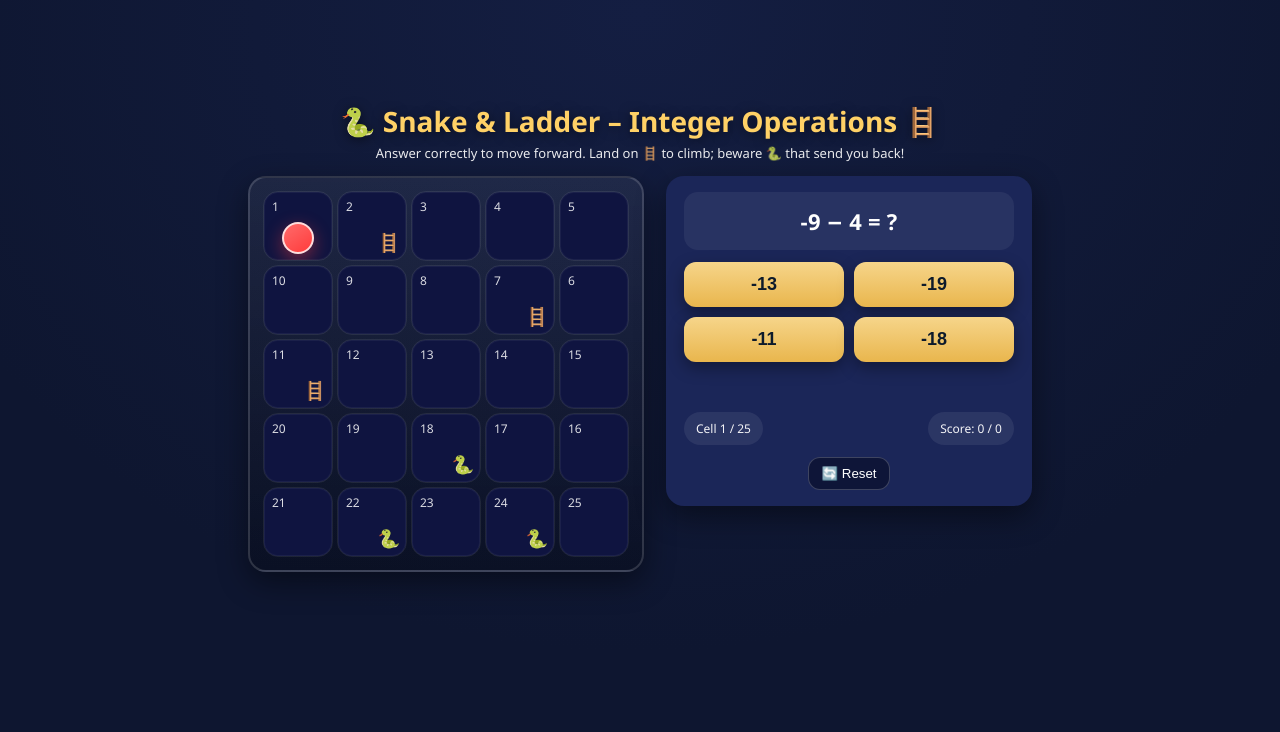
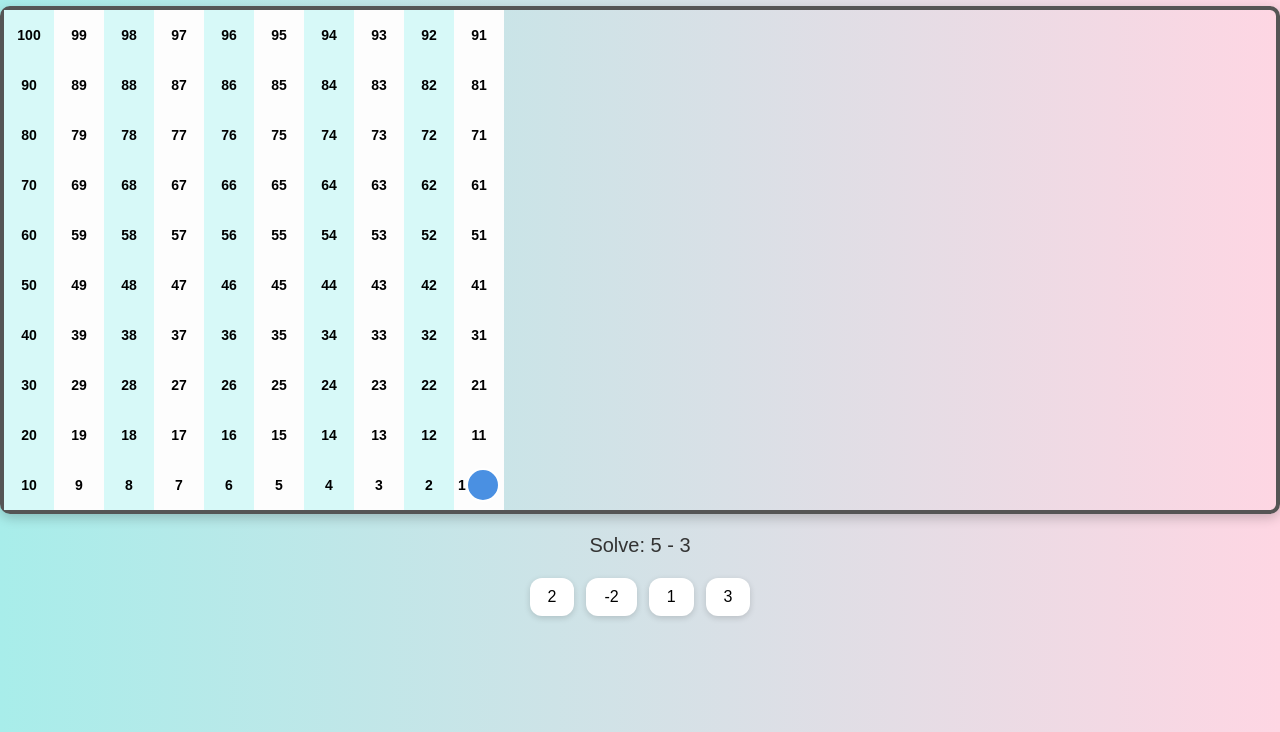
Before and after one commit to Expertmathtutoring/integers-1, a plain HTML site: page index.html in a window 1280 px wide. Shown: the part 68-800 px from the top of the page. Drawn offline with Linux system fonts and the light colour scheme.

Commit message:
index.html

```diff
--- a/index.html
+++ b/index.html
@@ -1,266 +1,203 @@
 <!DOCTYPE html>
 <html lang="en">
 <head>
-  <meta charset="UTF-8" />
-  <meta name="viewport" content="width=device-width, initial-scale=1.0" />
-  <title>Snake & Ladder – Integer Ops</title>
+  <meta charset="UTF-8">
+  <title>Snake & Ladder Integer Game</title>
   <style>
-    :root{
-      --bg1:#0e1630; --bg2:#141e42; --card:#1b2658; --accent:#ffd166; --good:#2ecc71; --bad:#e74c3c;
+    body {
+      font-family: 'Poppins', sans-serif;
+      background: linear-gradient(to right, #a8edea, #fed6e3);
+      text-align: center;
+      margin: 0;
+      padding: 0;
     }
-    html,body{height:100%}
-    body{
-      margin:0; display:flex; align-items:center; justify-content:center; flex-direction:column;
-      background: radial-gradient(60% 80% at 50% 10%, var(--bg2), var(--bg1)); color:#fff;
-      font-family: "Segoe UI", Tahoma, Geneva, Verdana, sans-serif;
+    h1 {
+      color: #444;
+      margin-top: 15px;
     }
-    h1{ margin:10px 0 4px; font-size:28px; color:var(--accent); text-shadow:0 2px 12px rgba(0,0,0,.5)}
-    .subtitle{opacity:.9; font-size:13px; margin-bottom:14px}
-
-    .wrap{ display:flex; gap:22px; flex-wrap:wrap; align-items:flex-start; justify-content:center; }
-
-    /* BOARD */
-    .board{
-      background: linear-gradient(180deg, rgba(255,255,255,.06), rgba(0,0,0,.25));
-      border: 2px solid rgba(255,255,255,.15);
-      border-radius: 18px; padding:14px; box-shadow:0 10px 30px rgba(0,0,0,.45);
+    #board {
+      display: grid;
+      grid-template-columns: repeat(10, 50px);
+      grid-template-rows: repeat(10, 50px);
+      margin: 20px auto;
+      border: 4px solid #555;
+      border-radius: 10px;
+      box-shadow: 0 4px 12px rgba(0,0,0,0.2);
     }
-    .grid{ display:grid; grid-template-columns: repeat(5, 68px); grid-auto-rows: 68px; gap:6px; }
-    .cell{
-      position:relative; border-radius:14px; background:#0f1440; overflow:hidden;
-      outline:1px solid rgba(255,255,255,.08); box-shadow: inset 0 0 0 1px rgba(255,255,255,.05);
+    .cell {
+      width: 50px;
+      height: 50px;
+      display: flex;
+      align-items: center;
+      justify-content: center;
+      font-size: 14px;
+      font-weight: bold;
     }
-    .cell .num{ position:absolute; top:6px; left:8px; font-size:12px; opacity:.85; }
-
-    /* Snake/Ladder markers */
-    .cell.snake::after{ content:"🐍"; position:absolute; right:6px; bottom:6px; font-size:18px; }
-    .cell.ladder::after{ content:"🪜"; position:absolute; right:6px; bottom:6px; font-size:18px; }
-
-    /* Pawn */
-    .pawn{ position:absolute; width:28px; height:28px; border-radius:50%; background:linear-gradient(145deg,#ff6b6b,#ff3b3b);
-           box-shadow:0 6px 18px rgba(255,59,59,.45); bottom:6px; left:50%; transform:translateX(-50%);
-           border:2px solid rgba(255,255,255,.8); animation: pop .35s ease; }
-    @keyframes pop{ from{ transform:translateX(-50%) scale(.4); opacity:.2 } to{ transform:translateX(-50%) scale(1); opacity:1 } }
-
-    /* PANEL */
-    .panel{
-      background: var(--card); border-radius:18px; padding:16px 18px; width: 330px;
-      box-shadow:0 10px 30px rgba(0,0,0,.45);
+    .cell:nth-child(even) {
+      background-color: #fdfdfd;
     }
-    .question{ font-size:22px; font-weight:800; text-align:center; background:rgba(255,255,255,.06);
-               padding:14px 12px; border-radius:14px; margin-bottom:12px; letter-spacing:.2px }
-
-    .options{ display:grid; grid-template-columns: repeat(2, 1fr); gap:10px; }
-    .btn{ padding:12px 14px; border:none; border-radius:12px; font-size:18px; font-weight:800; cursor:pointer;
-          color:#0d1a2b; background: linear-gradient(180deg,#f6d58a,#e9b64d); box-shadow:0 6px 16px rgba(0,0,0,.35);
-          transition: transform .12s ease, box-shadow .12s ease, filter .12s ease; }
-    .btn:hover{ transform: translateY(-2px); box-shadow:0 10px 22px rgba(0,0,0,.5) }
-    .btn.correct{ background: linear-gradient(180deg,#8df0b8,#33d17a); color:#082016 }
-    .btn.wrong{ background: linear-gradient(180deg,#ff9a9a,#ff5e5e); color:#2b0d0d }
-    .btn:disabled{ filter: grayscale(.3); cursor:not-allowed }
-
-    .meta{ display:flex; justify-content:space-between; align-items:center; margin-top:12px; font-size:14px; opacity:.95 }
-    .feedback{ min-height:28px; margin-top:10px; font-weight:900; text-align:center }
-    .good{ color: var(--good) } .bad{ color: var(--bad) }
-
-    .controls{ display:flex; gap:10px; margin-top:12px; justify-content:center }
-    .pill{ padding:8px 12px; border-radius:999px; background:rgba(255,255,255,.08); font-size:12px }
-    .reset{ background:#0e1538; border:1px solid rgba(255,255,255,.2); color:#fff; border-radius:12px; padding:8px 12px; cursor:pointer }
+    .cell:nth-child(odd) {
+      background-color: #d7f9f8;
+    }
+    #player {
+      width: 30px;
+      height: 30px;
+      background-color: #4a90e2;
+      border-radius: 50%;
+      border: 2px solid white;
+    }
+    #question {
+      margin: 15px;
+      font-size: 20px;
+      color: #333;
+    }
+    .option-btn {
+      margin: 6px;
+      padding: 10px 18px;
+      border: none;
+      border-radius: 12px;
+      cursor: pointer;
+      font-size: 16px;
+      background: white;
+      box-shadow: 0 2px 6px rgba(0,0,0,0.15);
+      transition: 0.3s;
+    }
+    .option-btn:hover {
+      background: #ffecd2;
+      transform: scale(1.05);
+    }
+    #feedback {
+      margin: 15px;
+      font-size: 18px;
+      font-weight: bold;
+      min-height: 24px;
+    }
+    .correct {
+      color: #28a745;
+      animation: pop 0.5s ease;
+    }
+    .wrong {
+      color: #ff4e50;
+      animation: shake 0.5s ease;
+    }
+    @keyframes pop {
+      0% { transform: scale(0.8); }
+      100% { transform: scale(1); }
+    }
+    @keyframes shake {
+      0%,100% { transform: translateX(0); }
+      25% { transform: translateX(-5px); }
+      75% { transform: translateX(5px); }
+    }
   </style>
 </head>
 <body>
-  <h1>🐍 Snake & Ladder – Integer Operations 🪜</h1>
-  <div class="subtitle">Answer correctly to move forward. Land on 🪜 to climb; beware 🐍 that send you back!</div>
+  <h1>🐍🎲 Snake & Ladder: Integer Math!</h1>
 
-  <div class="wrap">
-    <section class="board">
-      <div id="grid" class="grid"></div>
-    </section>
+  <div id="board"></div>
 
-    <section class="panel">
-      <div id="question" class="question">Loading…</div>
-      <div id="options" class="options"></div>
-      <div id="feedback" class="feedback"></div>
-      <div class="meta">
-        <div id="progress" class="pill">Cell 1 / 25</div>
-        <div id="score" class="pill">Score: 0 / 0</div>
-      </div>
-      <div class="controls">
-        <button id="resetBtn" class="reset">🔄 Reset</button>
-      </div>
-    </section>
-  </div>
+  <div id="question">Loading question...</div>
+  <div id="options"></div>
+  <div id="feedback"></div>
 
   <script>
-    // ====== Board config ======
-    const BOARD_SIZE = 25;         // 5x5 board
-    const grid = document.getElementById('grid');
-    const feedback = document.getElementById('feedback');
-    const progressEl = document.getElementById('progress');
-    const scoreEl = document.getElementById('score');
+    const board = document.getElementById("board");
+    const questionDiv = document.getElementById("question");
+    const optionsDiv = document.getElementById("options");
+    const feedbackDiv = document.getElementById("feedback");
 
-    // Snakes (go down) and ladders (go up) – keys are start tiles, values are destination tiles
-    const SNAKES  = { 22: 12, 18: 5, 24: 14 };  // ensure start > end
-    const LADDERS = { 2: 10, 7: 16, 11: 21 };  // ensure start < end
-
-    // ====== Game state ======
-    let pos = 1;     // start at tile 1 (visible on board)
-    let qCount = 0;  // total attempted
-    let score = 0;   // correct answers
-
-    // ====== Build board (serpentine visual order) ======
-    function buildBoard(){
-      grid.innerHTML = '';
-      // Create 5 rows of 5 in serpentine numbering (for visual fun) but labels remain 1..25
-      let cells = [];
-      for(let i=1;i<=BOARD_SIZE;i++){
-        const div = document.createElement('div');
-        div.className = 'cell';
-        div.dataset.pos = i;
-        const num = document.createElement('div');
-        num.className = 'num';
-        num.textContent = i;
-        div.appendChild(num);
-        if (SNAKES[i]) div.classList.add('snake');
-        if (LADDERS[i]) div.classList.add('ladder');
-        cells.push(div);
-      }
-      // Arrange in 5 rows serpentine
-      const side = 5;
-      for(let r=0;r<side;r++){
-        const rowStart = r*side; // 0,5,10,15,20
-        const row = cells.slice(rowStart, rowStart+side);
-        const ordered = (r % 2 === 0) ? row : row.reverse();
-        ordered.forEach(c => grid.appendChild(c));
-      }
-      placePawn();
-      updateMeta();
+    // Create board
+    let cells = [];
+    for (let i = 100; i > 0; i--) {
+      const cell = document.createElement("div");
+      cell.className = "cell";
+      cell.innerText = i;
+      board.appendChild(cell);
+      cells[i] = cell;
     }
 
-    function placePawn(){
-      // Remove existing pawns
-      grid.querySelectorAll('.pawn').forEach(p => p.remove());
-      // Find the cell with matching data-pos
-      const cell = Array.from(grid.children).find(c => Number(c.dataset.pos) === pos);
-      if (cell){
-        const pawn = document.createElement('div');
-        pawn.className = 'pawn';
-        cell.appendChild(pawn);
-      }
-    }
+    // Player token
+    const player = document.createElement("div");
+    player.id = "player";
+    cells[1].appendChild(player);
+    let position = 1;
 
-    function updateMeta(){
-      progressEl.textContent = `Cell ${pos} / ${BOARD_SIZE}`;
-      scoreEl.textContent = `Score: ${score} / ${qCount}`;
-    }
+    // Snakes and ladders positions
+    const snakes = { 17: 7, 54: 34, 62: 19, 98: 79 };
+    const ladders = { 3: 22, 8: 26, 28: 56, 58: 77, 75: 86 };
 
-    // ====== Question generation (integer-safe) ======
-    const ops = ['+','-','×','÷'];
-    function rnd(min,max){ return Math.floor(Math.random()*(max-min+1))+min; }
-    function nonZero(min,max){ let n=0; while(n===0) n=rnd(min,max); return n; }
-
-    function makeQuestion(){
-      const op = ops[rnd(0,ops.length-1)];
-      let a,b,ans,display;
-      if (op === '+'){
-        a=rnd(-12,12); b=rnd(-12,12); ans=a+b; display=`${a} + ${b}`;
-      } else if (op === '-'){
-        a=rnd(-12,12); b=rnd(-12,12); ans=a-b; display=`${a} − ${b}`;
-      } else if (op === '×'){
-        a=rnd(-12,12); b=rnd(-12,12); ans=a*b; display=`${a} × ${b}`;
-      } else { // integer-safe division: ensure exact integer result
-        const divisor = nonZero(-12,12);
-        const quotient = rnd(-12,12); // allow zero too
-        a = divisor * quotient; // dividend
-        b = divisor;            // divisor
-        ans = quotient;         // exact integer answer
-        display = `${a} ÷ ${b}`;
-      }
-      return {op:op, a,b, ans, text: `${display} = ?`};
-    }
-
-    function makeOptions(correct){
-      const set = new Set([correct]);
-      while(set.size < 4){
-        let offset = rnd(-6,6);
-        if (offset === 0) continue;
-        set.add(correct + offset);
-      }
-      return Array.from(set).sort(()=>Math.random()-0.5);
-    }
-
-    const qEl = document.getElementById('question');
-    const optionsEl = document.getElementById('options');
-
-    let currentQ = null; let locked = false;
-
-    function ask(){
-      locked = false;
-      currentQ = makeQuestion();
-      qEl.textContent = currentQ.text;
-      optionsEl.innerHTML = '';
-      const opts = makeOptions(currentQ.ans);
-      opts.forEach(v =>{
-        const btn = document.createElement('button');
-        btn.className = 'btn';
-        btn.textContent = v;
-        btn.addEventListener('click', ()=> pick(v, btn));
-        optionsEl.appendChild(btn);
-      });
-      feedback.textContent = '';
-    }
-
-    const cheers = [
-      '🌟 Brilliant! You power forward!',
-      '🚀 Awesome move! Keep climbing!',
-      '🏆 Champion brain! Onward!',
-      '🔥 Hot streak! Math MVP!',
-      '✨ Nailed it!'
+    // Integer operation questions
+    const questions = [
+      {q:"5 - 3", a:2},
+      {q:"-3 - 5", a:-8},
+      {q:"4 - -7", a:11},
+      {q:"6 - -1", a:7},
+      {q:"0 - 3", a:-3},
+      {q:"0 - -4", a:4},
+      {q:"-8 - -2", a:-6},
+      {q:"-10 - -7", a:-3},
+      {q:"12 - 15", a:-3},
+      {q:"-5 - -9", a:4},
+      {q:"7 - -3", a:10},
+      {q:"-6 - 4", a:-10},
+      {q:"-2 - -8", a:6}
     ];
 
-    function pick(choice, btn){
-      if (locked) return; // prevent double clicks
-      locked = true;
-      qCount++;
-      const buttons = optionsEl.querySelectorAll('button');
-      buttons.forEach(b=> b.disabled = true);
+    let currentQ = 0;
 
-      if (choice === currentQ.ans){
-        score++;
-        btn.classList.add('correct');
-        // move one tile forward
-        pos = Math.min(BOARD_SIZE, pos + 1);
-        let msg = cheers[rnd(0,cheers.length-1)];
-        // check for snake/ladder at new spot
-        if (LADDERS[pos]){ pos = LADDERS[pos]; msg = '🪜 Woohoo! You climbed a ladder!'; }
-        else if (SNAKES[pos]){ pos = SNAKES[pos]; msg = '🐍 Oops! Snake slide! Still proud of you—keep going!'; }
-        feedback.innerHTML = `<span class="good">${msg}</span>`;
-      } else {
-        btn.classList.add('wrong');
-        feedback.innerHTML = `<span class="bad">❌ Not this one. You got this—try the next!</span>`;
-      }
-
-      updateMeta();
-      placePawn();
-
-      if (pos >= BOARD_SIZE){
-        qEl.textContent = '🏁 Finish!';
-        feedback.innerHTML = `<span class="good">🏆 Amazing! You completed the board!</span>`;
-        optionsEl.innerHTML = '';
+    function loadQuestion() {
+      if (currentQ >= questions.length) {
+        questionDiv.innerText = "🎉 Game Over! Well done!";
+        optionsDiv.innerHTML = "";
         return;
       }
 
-      setTimeout(ask, 900);
+      const q = questions[currentQ];
+      questionDiv.innerText = `Solve: ${q.q}`;
+      optionsDiv.innerHTML = "";
+
+      let correct = q.a;
+      let options = [correct];
+      while (options.length < 4) {
+        let rand = correct + Math.floor(Math.random() * 11) - 5;
+        if (!options.includes(rand)) options.push(rand);
+      }
+      options.sort(() => Math.random() - 0.5);
+
+      options.forEach(opt => {
+        let btn = document.createElement("button");
+        btn.className = "option-btn";
+        btn.innerText = opt;
+        btn.onclick = () => checkAnswer(opt);
+        optionsDiv.appendChild(btn);
+      });
     }
 
-    // Reset
-    document.getElementById('resetBtn').addEventListener('click', ()=>{
-      pos = 1; qCount = 0; score = 0; buildBoard(); ask();
-    });
+    function movePlayer(steps) {
+      position += steps;
+      if (position > 100) position = 100;
+      if (snakes[position]) position = snakes[position];
+      if (ladders[position]) position = ladders[position];
+      cells.forEach(c => { if(c.contains(player)) c.removeChild(player); });
+      cells[position].appendChild(player);
+    }
 
-    // Init
-    buildBoard();
-    ask();
+    function checkAnswer(choice) {
+      const q = questions[currentQ];
+      if (choice === q.a) {
+        feedbackDiv.innerText = "✅ Correct! You move forward!";
+        feedbackDiv.className = "correct";
+        movePlayer(5);
+      } else {
+        feedbackDiv.innerText = `❌ Oops! The correct answer was ${q.a}`;
+        feedbackDiv.className = "wrong";
+        movePlayer(-3);
+      }
+      currentQ++;
+      setTimeout(loadQuestion, 1500);
+    }
+
+    loadQuestion();
   </script>
 </body>
 </html>
```
